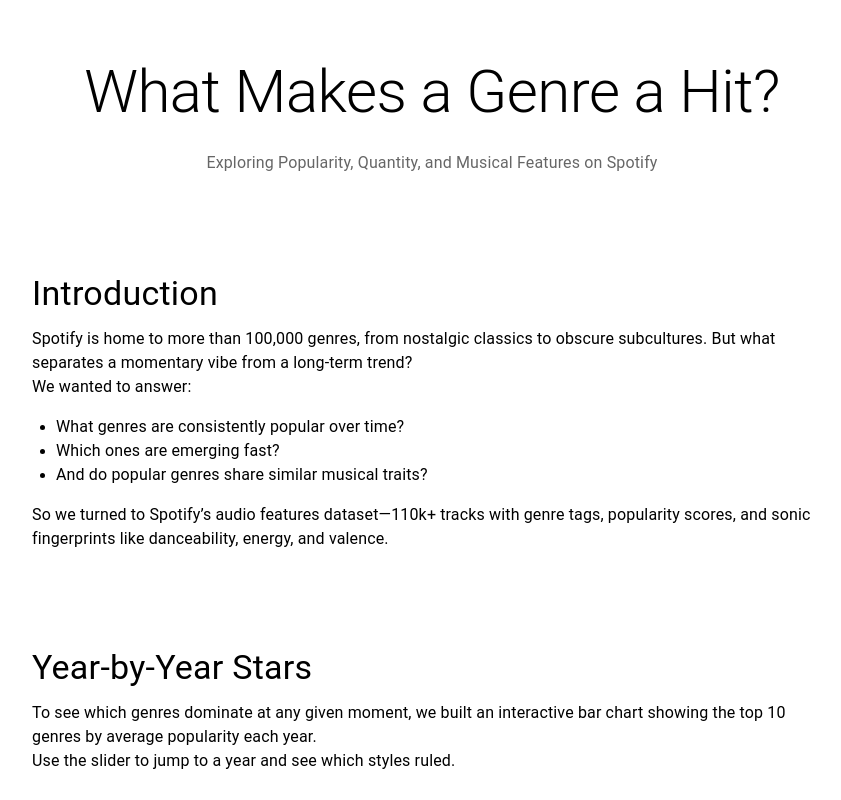
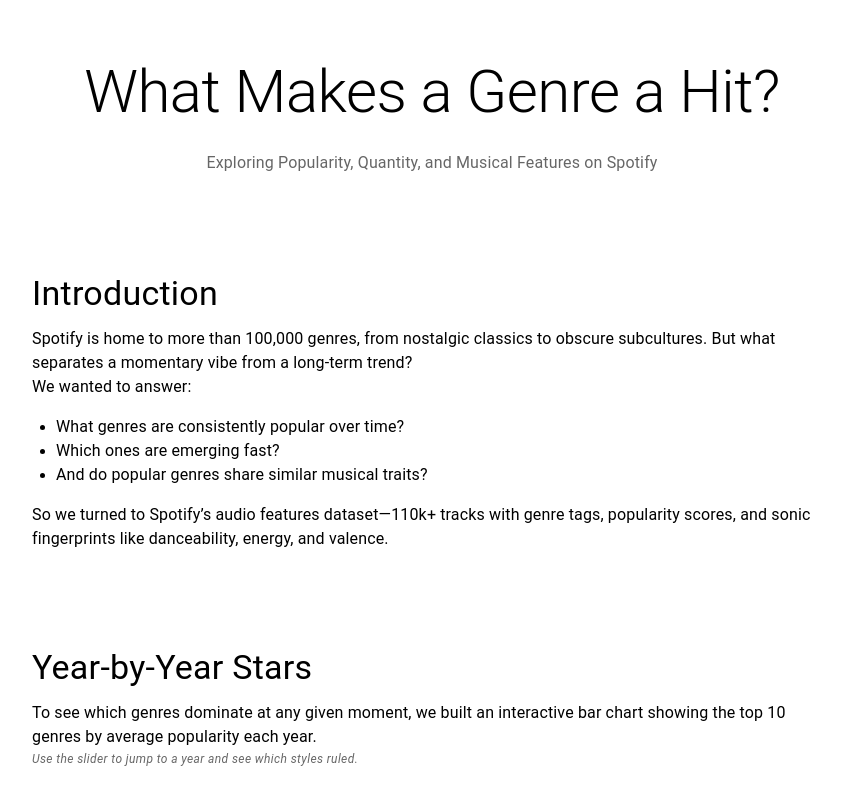
Before and after one commit to Ottaliam/649-music, a React (Vite) app: page / in a window 1280 px wide. Shown: the top 800 px of the page, without its empty margins (208-1049 px from the left). Built offline with nearby package versions, Linux system fonts and the light colour scheme.

Commit message:
Update styles

```diff
--- a/src/sections/YearByYearStars.jsx
+++ b/src/sections/YearByYearStars.jsx
@@ -9,7 +9,11 @@
       <Typography variant="body1">
         To see which genres dominate at any given moment, we built an interactive bar chart showing the top 10 genres by average popularity each year.
       </Typography>
-      <Typography variant="body1">
+      <Typography
+        variant="caption"
+        color="text.secondary"
+        sx={{ fontStyle: 'italic', mt: 2 }}
+      >
         Use the slider to jump to a year and see which styles ruled.
       </Typography>
 
```
